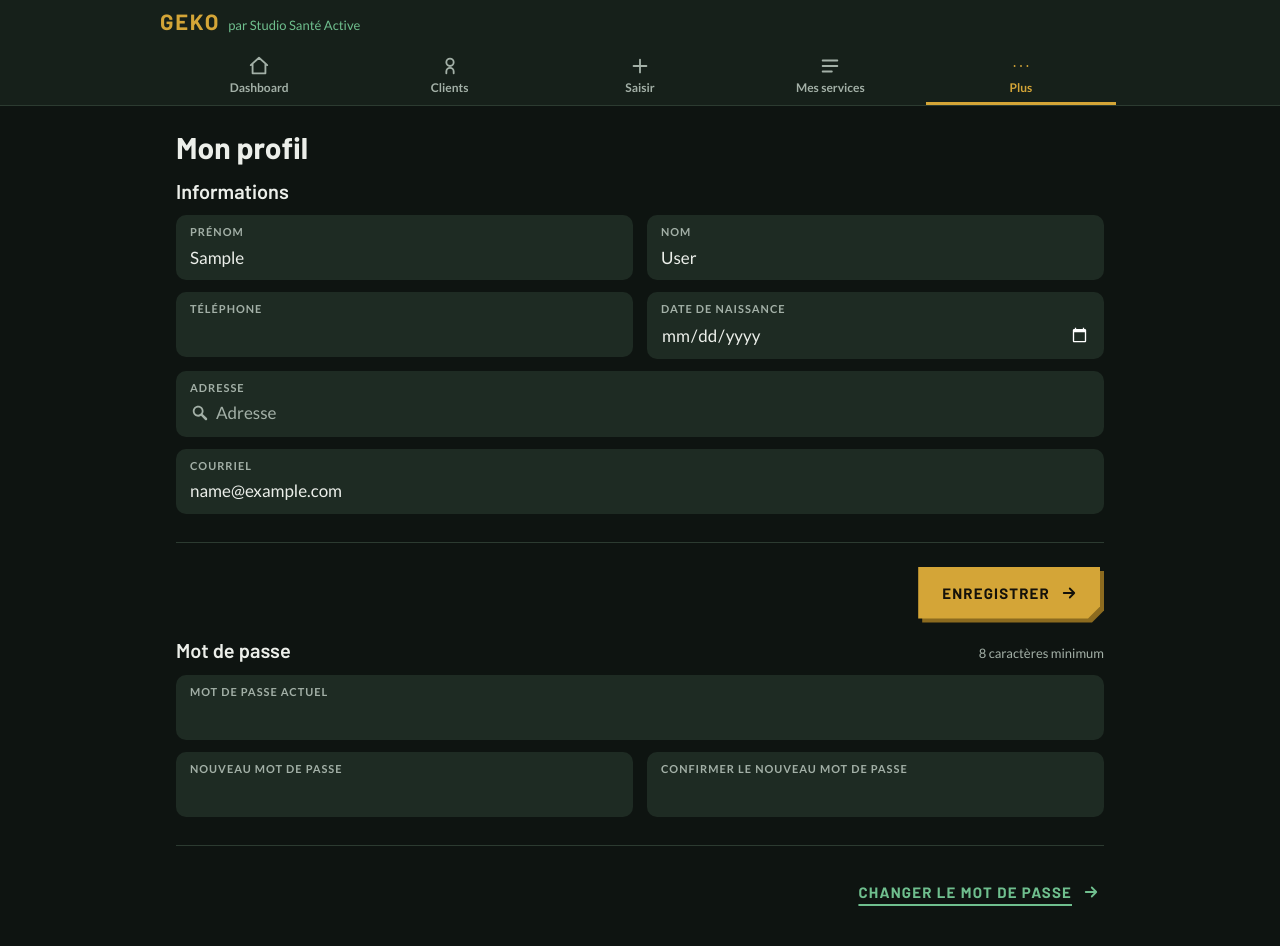
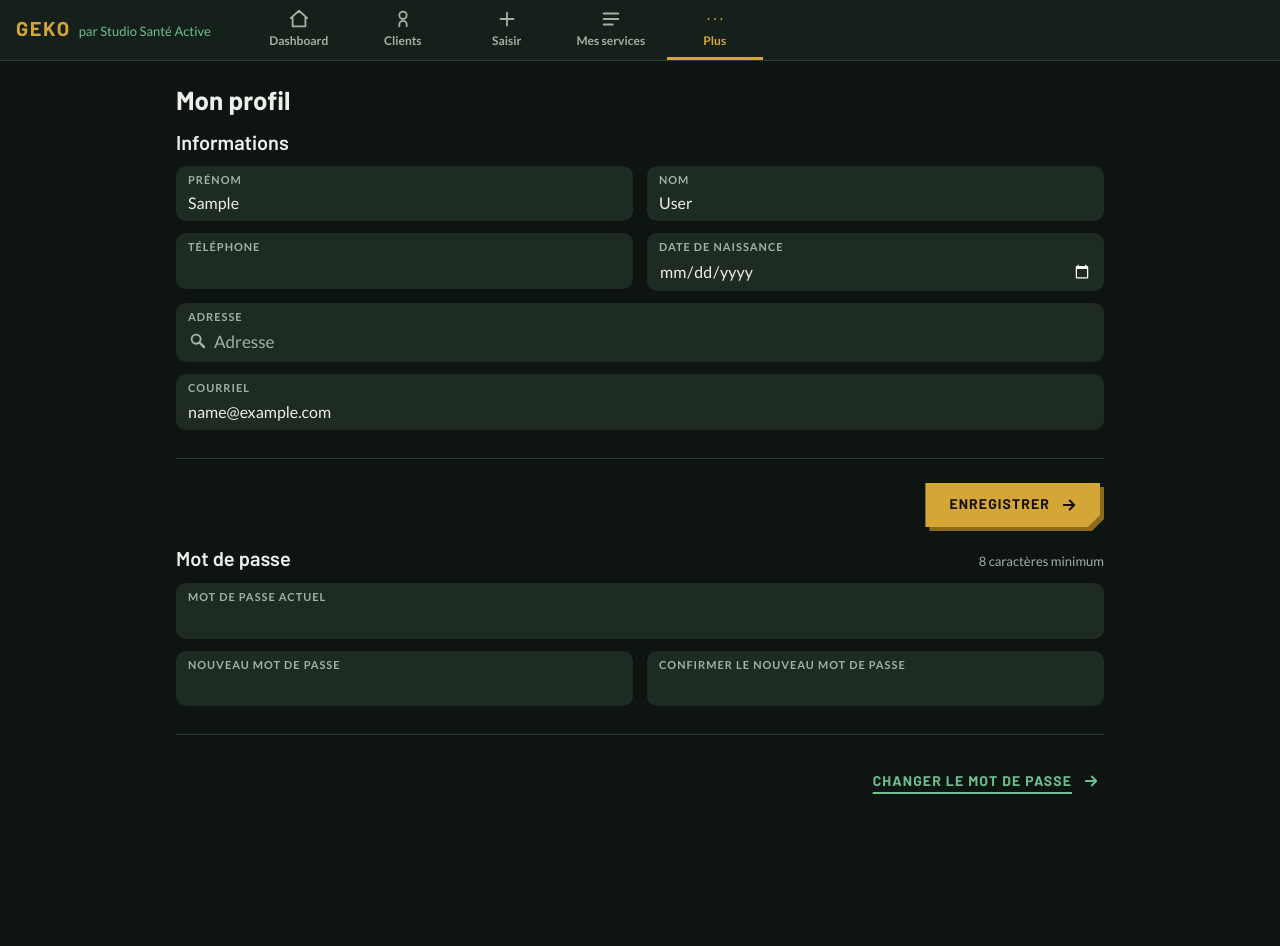
Before and after one commit to paullanza/studio_sante_active, a Rails app: page /profil in a window 1280 px wide. After the commit the page ends 794 px from the top, so only its background shows below. Run offline with Rails 7, Linux system fonts and the light colour scheme; the visitor is signed in with stand-in values (Sample User, id 1); style sheets or scripts are compiled from the project's sources; some libraries are stand-ins or nearby versions.

Commit message:
Tighten the new layout: smaller type and controls, brand beside the tabs
Body text 15, titles 26/20/16; field tiles 50 px and buttons 44 px
(inputs keep 16 px text so iOS doesn't zoom). From 1024 px the brand bar
and the tabs share one sticky bar, brand on the left.

Co-Authored-By: Claude Opus 5.5 <noreply@anthropic.com>

```diff
--- a/app/assets/stylesheets/studio/_badges.scss
+++ b/app/assets/stylesheets/studio/_badges.scss
@@ -2,9 +2,9 @@
 .badge {
   display: inline-flex;
   align-items: center;
-  padding: 5px 12px;
+  padding: 3px 10px;
   border-radius: var(--radius-pill);
-  font-size: 13px;
+  font-size: 12px;
   font-weight: 700;
   line-height: 1.2;
   white-space: nowrap;
--- a/app/assets/stylesheets/studio/_base.scss
+++ b/app/assets/stylesheets/studio/_base.scss
@@ -17,7 +17,7 @@ body {
   background: var(--bg);
   color: var(--text);
   font-family: var(--font-body);
-  font-size: 16px;
+  font-size: 15px;
   line-height: 1.5;
   -webkit-font-smoothing: antialiased;
 }
@@ -32,17 +32,17 @@ h4 {
 }
 
 h1 {
-  font-size: 30px;
+  font-size: 26px;
   font-weight: 700;
 }
 
 h2 {
-  font-size: 22px;
+  font-size: 20px;
   font-weight: 600;
 }
 
 h3 {
-  font-size: 17px;
+  font-size: 16px;
   font-weight: 600;
 }
 
@@ -81,7 +81,7 @@ textarea {
 // Small uppercase label above a section (« Étiquette 13 » on the design sheet).
 .eyebrow {
   font-family: var(--font-heading);
-  font-size: 13px;
+  font-size: 12px;
   font-weight: 600;
   letter-spacing: 0.1em;
   text-transform: uppercase;
@@ -93,7 +93,7 @@ textarea {
 }
 
 .text-small {
-  font-size: 14px;
+  font-size: 13px;
 }
 
 .numeric {
--- a/app/assets/stylesheets/studio/_buttons.scss
+++ b/app/assets/stylesheets/studio/_buttons.scss
@@ -14,7 +14,7 @@
   border: 0;
   background: none;
   font-family: var(--font-heading);
-  font-size: 15px;
+  font-size: 14px;
   font-weight: 700;
   letter-spacing: 0.08em;
   line-height: 1.2;
--- a/app/assets/stylesheets/studio/_cards.scss
+++ b/app/assets/stylesheets/studio/_cards.scss
@@ -54,7 +54,7 @@
 .table {
   width: 100%;
   border-collapse: collapse;
-  font-size: 15px;
+  font-size: 14px;
 }
 
 .table th {
--- a/app/assets/stylesheets/studio/_fields.scss
+++ b/app/assets/stylesheets/studio/_fields.scss
@@ -27,8 +27,8 @@
   display: flex;
   flex-direction: column;
   gap: 2px;
-  min-height: 60px;
-  padding: 9px 14px 8px;
+  min-height: 50px;
+  padding: 6px 12px 5px;
   border-radius: var(--radius);
   background: var(--surface-2);
   box-shadow: inset 0 -2px 0 transparent;
@@ -66,13 +66,13 @@
 
 .field__input {
   width: 100%;
-  min-height: 28px;
-  padding: 2px 0;
+  min-height: 24px;
+  padding: 1px 0;
   border: 0;
   background: transparent;
   color: var(--text);
   font-family: var(--font-body);
-  font-size: 17px;
+  font-size: 16px; // under 16 px, iOS zooms in on focus
 }
 
 .field__input::placeholder {
@@ -124,7 +124,7 @@ textarea.field__input {
 }
 
 .checkbox__label {
-  font-size: 15px;
+  font-size: 14px;
 }
 
 // Radio group styled as a toggle; the checked option uses the brand green.
@@ -188,14 +188,14 @@ textarea.field__input {
 
 .code__cell {
   width: 100%;
-  height: 58px;
+  height: 50px;
   padding: 0;
   border: 1px solid var(--border);
   border-radius: 8px;
   background: var(--surface-2);
   color: var(--text);
   font-family: var(--font-heading);
-  font-size: 24px;
+  font-size: 22px;
   font-weight: 600;
   text-align: center;
   text-transform: uppercase;
--- a/app/assets/stylesheets/studio/_layout.scss
+++ b/app/assets/stylesheets/studio/_layout.scss
@@ -56,7 +56,7 @@ body:has(.top-nav) .brand-bar {
 // GEKO in Barlow, gold; « par Studio Santé Active » in Lato, light green.
 .brand__name {
   font-family: var(--font-heading);
-  font-size: 22px;
+  font-size: 20px;
   font-weight: 700;
   letter-spacing: 0.08em;
   line-height: 1;
--- a/app/assets/stylesheets/studio/_nav.scss
+++ b/app/assets/stylesheets/studio/_nav.scss
@@ -116,3 +116,57 @@
 .nav-more__item--signout:hover {
   color: var(--danger);
 }
+
+// Below 1024 px the wrapper is transparent to layout, so the nav stays
+// sticky against the page rather than its wrapper.
+.masthead {
+  display: contents;
+}
+
+// From 1024 px the brand sits left of the tabs in one sticky bar.
+@media (min-width: 1024px) {
+  body:has(.top-nav) .masthead {
+    position: sticky;
+    top: var(--safe-top);
+    z-index: 20;
+    display: flex;
+    align-items: stretch;
+    gap: 40px;
+    padding: 0 var(--gutter-right) 0 var(--gutter-left);
+    border-bottom: 1px solid var(--border);
+    background: var(--surface);
+  }
+
+  body:has(.top-nav) .masthead .brand-bar {
+    display: flex;
+    align-items: center;
+    padding: 0;
+    border: 0;
+  }
+
+  body:has(.top-nav) .masthead .brand {
+    flex-wrap: nowrap;
+    margin: 0;
+    padding: 0;
+    white-space: nowrap;
+  }
+
+  .masthead .top-nav {
+    position: static;
+    flex: 1;
+    border-bottom: 0;
+  }
+
+  .masthead .top-nav__inner {
+    display: flex;
+    gap: 8px;
+    max-width: none;
+    margin: 0;
+    padding: 0;
+  }
+
+  .masthead .nav-tab {
+    min-width: 96px;
+    min-height: 60px;
+  }
+}
--- a/app/assets/stylesheets/studio/_tokens.scss
+++ b/app/assets/stylesheets/studio/_tokens.scss
@@ -62,8 +62,8 @@
   --radius-top-card: 16px;
   --radius-pill: 999px;
   --touch-target: 44px;
-  --control-height: 48px;
-  --primary-height: 52px;
+  --control-height: 44px;
+  --primary-height: 44px;
   --gutter: 16px;
   --page-max-width: 960px;
   --page-wide-max-width: 1680px;
--- a/app/views/layouts/studio.html.erb
+++ b/app/views/layouts/studio.html.erb
@@ -23,6 +23,8 @@
   </head>
 
   <body class="studio">
+    <%# Brand bar above the tabs on a phone; beside them from 1024 px. %>
+    <div class="masthead">
       <header class="brand-bar">
         <%= link_to home_path, class: "brand", aria: { label: "GEKO par Studio Santé Active, accueil" } do %>
           <span class="brand__name">GEKO</span>
@@ -31,6 +33,7 @@
       </header>
 
       <%= render "layouts/studio_nav" if user_signed_in? %>
+    </div>
 
     <div class="flash-region" id="flash">
       <%= render "shared/studio_flash" %>
```
Lines whose indentation alone changed are shown as unchanged.
